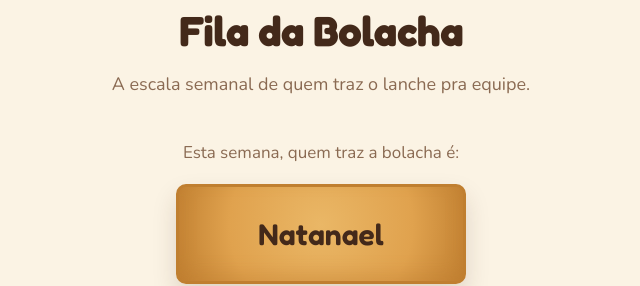
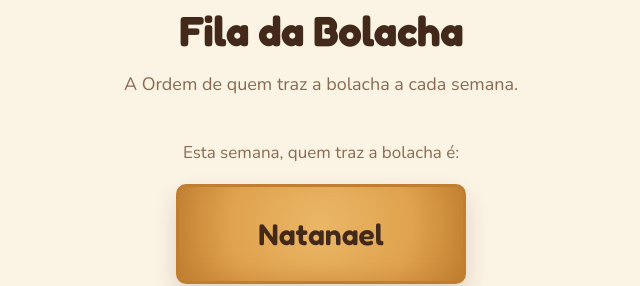
Before and after one commit to Jvlemosb/Filadabolacha, a plain HTML site: page index.html in a window 1280 px wide. Shown: the part 149-435 px from the top of the page, 319-959 px from the left. Drawn offline with nearby package versions, Linux system fonts and the light colour scheme.

Commit message:
linha210

```diff
--- a/index.html
+++ b/index.html
@@ -207,7 +207,7 @@
     <header class="topo">
       <span class="topo__emoji">🍪</span>
       <h1>Fila da Bolacha</h1>
-      <p class="topo__subtitulo">A escala semanal de quem traz o lanche pra equipe.</p>
+      <p class="topo__subtitulo">A Ordem de quem traz a bolacha a cada semana.</p>
     </header>
 
     <section class="destaque">
```
